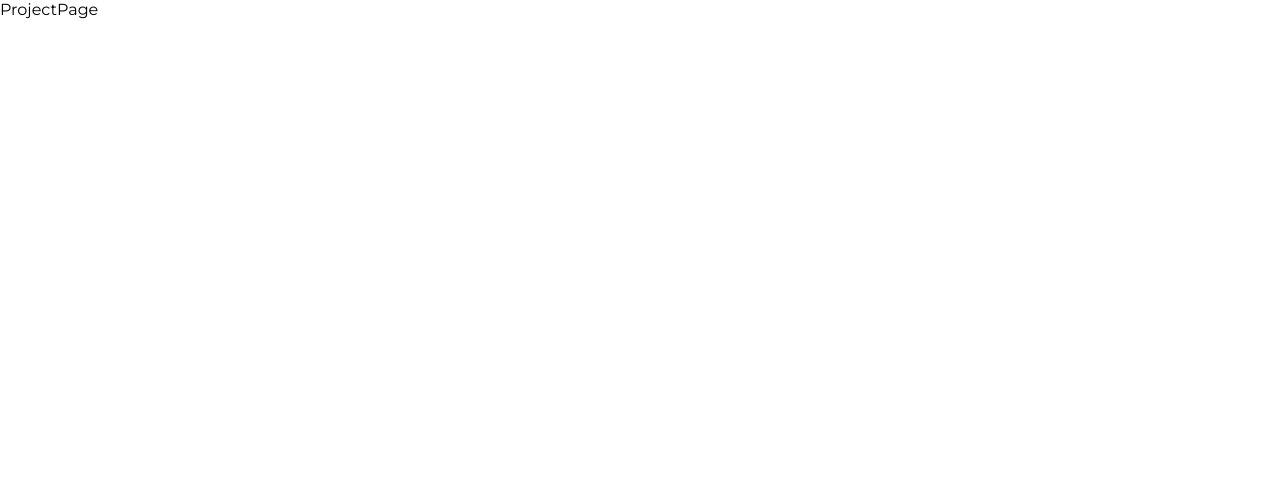
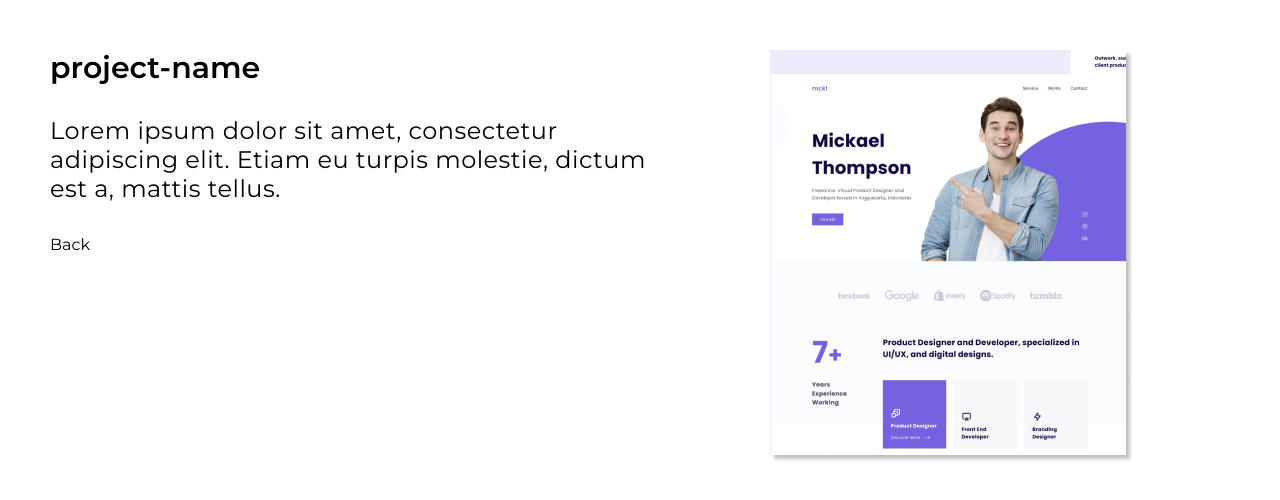
Before and after one commit to DenKuznets/masha-portfolio, a React (Vite) app: page /projects/1 in a window 1280 px wide. Shown: the top 500 px of the page. Built offline with nearby package versions, Linux system fonts and the light colour scheme.

Commit message:
added page not found

```diff
--- a/src/App.tsx
+++ b/src/App.tsx
@@ -10,12 +10,14 @@ import MainPage from "./pages/MainPage";
 import { ThemeProvider } from "styled-components";
 import colorTheme from "./ts/colorTheme";
 import ProjectPage from "./pages/ProjectPage";
+import NotFound from "./pages/NotFound";
 
 const router = createBrowserRouter(
     createRoutesFromElements(
         <Route path="/" element={<Layout />}>
             <Route index element={<MainPage />} />
             <Route path="projects/:id" element={<ProjectPage />} />
+            <Route path="*" element={<NotFound />} />
         </Route>
     )
 );
--- /dev/null
+++ b/src/pages/NotFound.tsx
@@ -0,0 +1,13 @@
+import { useNavigate } from "react-router-dom";
+
+const NotFound = () => {
+    const navigate = useNavigate()
+    return (
+        <>
+            <div>404 Page NotFound</div>
+            <button onClick={()=>navigate('/')}>Home</button>
+        </>
+    );
+};
+
+export default NotFound;
--- a/src/pages/ProjectPage.tsx
+++ b/src/pages/ProjectPage.tsx
@@ -1,14 +1,127 @@
-import { useParams } from "react-router-dom";
+import { useNavigate, useParams } from "react-router-dom";
 import ProjectsList from "../ts/projectsList";
+
+import styled from "styled-components";
+
+const modalContentColumn = "900px";
+
+const ProjectPageStyled = styled.div`
+    position: fixed;
+    overflow-y: auto;
+    top: 0;
+    right: 0;
+    bottom: 0;
+    left: 0;
+    width: 100vw;
+    height: 100vh;
+    z-index: 3;
+    background-color: white;
+
+    .modal__content {
+        display: flex;
+        gap: 100px;
+        padding: 50px;
+        height: 100%;
+        width: 100%;
+        max-width: 1800px;
+        margin: 0 auto;
+        @media only screen and (max-width: ${modalContentColumn}) {
+            flex-direction: column;
+            min-height: 100%;
+            height: unset;
+            gap: 40px;
+        }
+        @media only screen and (max-width: 530px) {
+            padding: 50px 10px;
+        }
+    }
+    h3 {
+        margin-bottom: 1em;
+    }
+    p {
+        white-space: pre-line;
+        margin-top: 30px;
+        min-width: 300px;
+        color: inherit;
+        @media only screen and (max-width: ${modalContentColumn}) {
+            padding-left: 0;
+        }
+    }
+
+    ul {
+        margin-bottom: 1em;
+    }
+
+    li {
+        border: 1px dotted black;
+    }
+
+    .btn-back {
+        width: fit-content;
+        margin-top: 2em;
+    }
+
+    .live-preview {
+        background-color: white;
+        flex-basis: 1000px;
+        min-width: 380px;
+        background-color: transparent;
+        @media only screen and (max-width: ${modalContentColumn}) {
+            min-height: 70vh;
+            flex-basis: unset;
+        }
+        @media only screen and (max-width: 420px) {
+            display: none;
+        }
+        h3 {
+            text-align: center;
+            margin-bottom: 10px;
+            color: inherit;
+        }
+        iframe {
+            width: 100%;
+            min-height: 80vh;
+            overflow: auto;
+        }
+    }
+`;
 
 const ProjectPage = () => {
     const id = useParams().id;
     const project = ProjectsList.find(
         (project) => project.id.toString() === id
     );
+    const navigate = useNavigate();
     console.log(project);
     // console.log(params);
-    return <div>ProjectPage</div>;
+    return project ? (
+        <ProjectPageStyled>
+            <div className="modal__content">
+                <div className="modal__content-text">
+                    <h3>{project.name}</h3>
+                    {/* <TechList list={textWork.tech} /> */}
+                    {/* <div>
+                        <a href={textWork.github}>Github</a> |{" "}
+                        <a href={textWork.demo}>Demo</a>
+                    </div> */}
+                    <p>{project.description}</p>
+                    <button onClick={() => navigate(-1)} className="btn-back">
+                        Back
+                    </button>
+                </div>
+                <div className="live-preview">
+                    <img src={`/images/projects/${project.images[0]}`} alt="" />
+                </div>
+            </div>
+        </ProjectPageStyled>
+    ) : (
+        <>
+            No such project
+            <button onClick={() => navigate("/")} className="btn-back">
+                Home
+            </button>
+        </>
+    );
 };
 
 export default ProjectPage;
```
